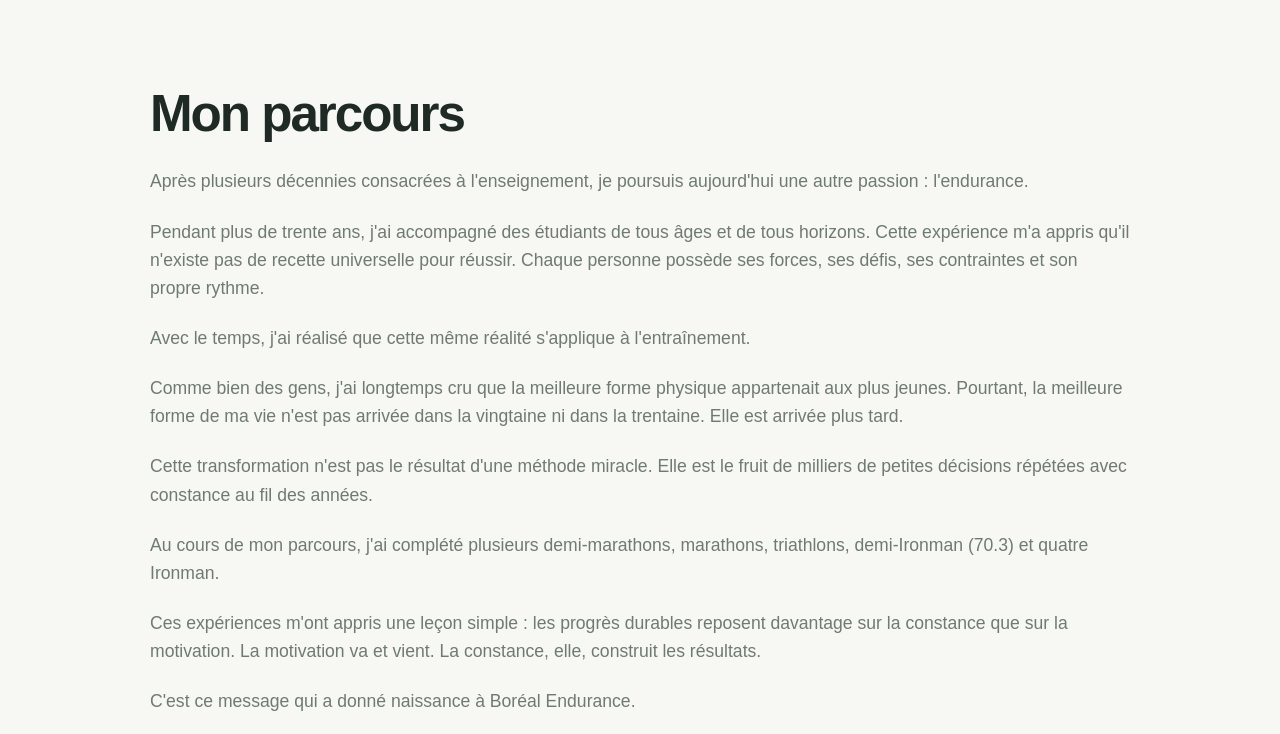
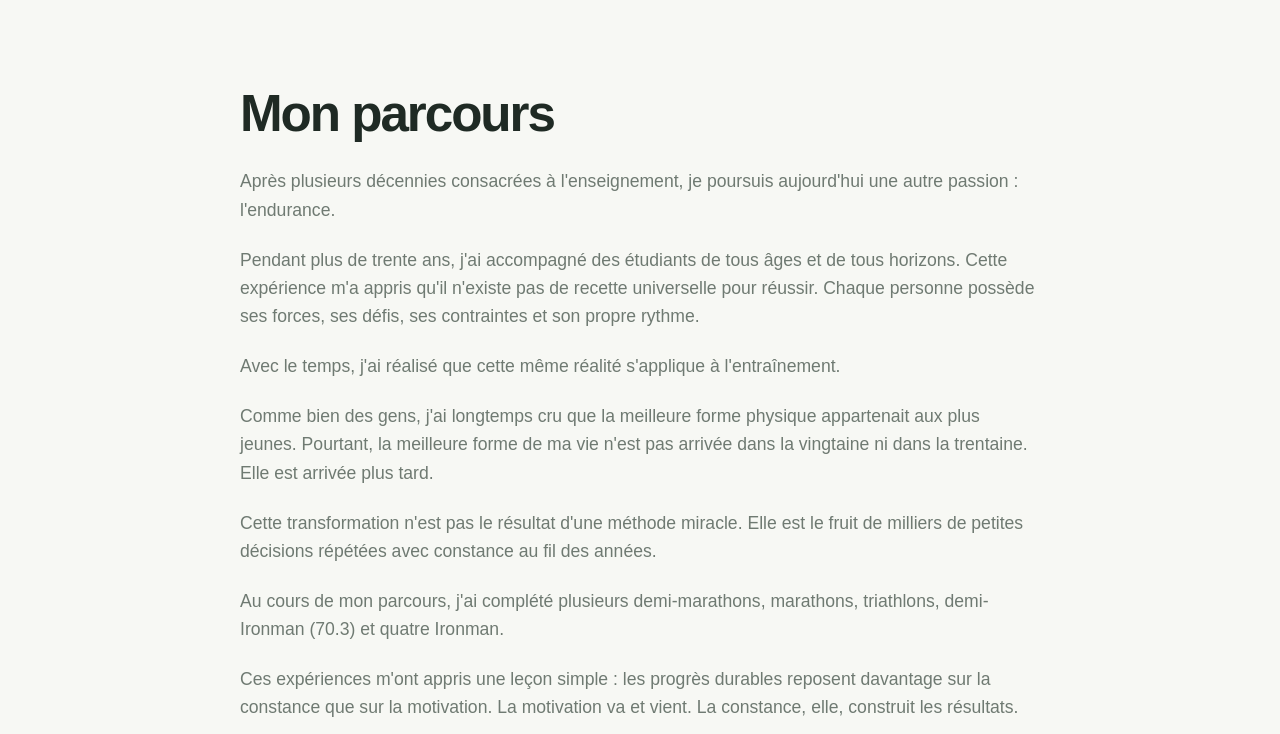
Before and after one commit to borealendurance/fichiers-html, a plain HTML site: page index.html in a window 1280 px wide. Shown: the part 644-1378 px from the top of the page. Drawn offline with Linux system fonts and the light colour scheme.

Commit message:
Reduce max-width of section-inner to 800px

```diff
--- a/index.html
+++ b/index.html
@@ -193,7 +193,7 @@ nav a:hover {
     }
 
     .section-inner {
-      max-width: 980px;
+      max-width: 800px;
       margin: 0 auto;
     }
 
```
